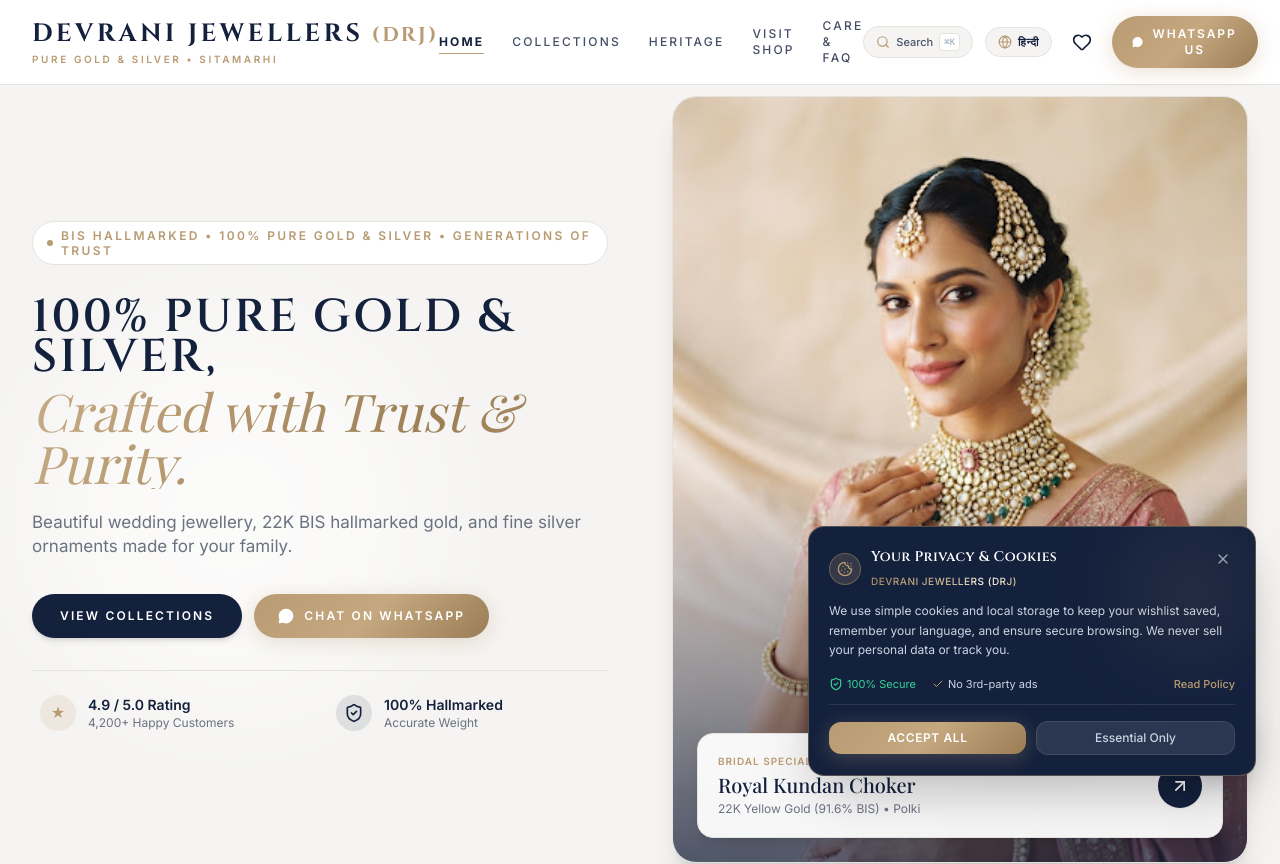
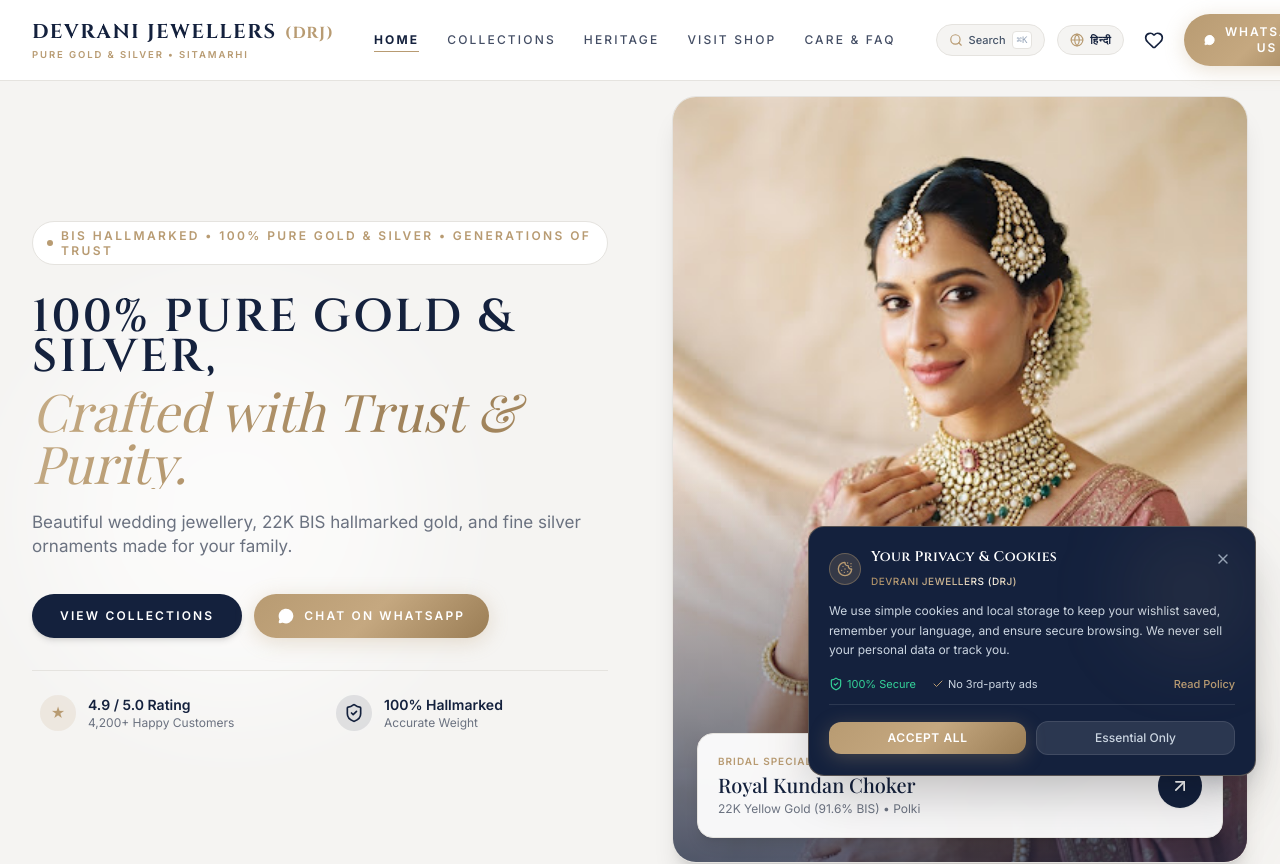
Before and after one commit to rexmediawebsite-sketch/devranijewellers, a React (Vite) app: page / in a window 1280 px wide. Shown: the top 864 px of the page. Built offline with nearby package versions, Linux system fonts and the light colour scheme; a web font is replaced by a local one.

Commit message:
fix: balanced brand typography sizing and navbar spacing to prevent overlapping

```diff
--- a/src/components/common/BrandLogo.jsx
+++ b/src/components/common/BrandLogo.jsx
@@ -15,22 +15,22 @@ export function BrandLogo({
 }) {
   const isDark = variant === 'dark';
 
-  // Fine-tuned typography sizing (no awkward line wraps)
+  // Fine-tuned typography sizing (proportional and balanced)
   const sizeStyles = {
     sm: {
-      name: 'text-base sm:text-lg tracking-[0.12em]',
-      drj: 'text-xs sm:text-sm tracking-[0.1em] ml-1.5',
-      tagline: 'text-[8px] sm:text-[9px] tracking-[0.22em]',
+      name: 'text-sm sm:text-base tracking-[0.06em]',
+      drj: 'text-xs sm:text-sm tracking-[0.05em] ml-1.5',
+      tagline: 'text-[8px] sm:text-[8.5px] tracking-[0.18em]',
     },
     md: {
-      name: 'text-lg sm:text-2xl lg:text-[25px] tracking-[0.14em]',
-      drj: 'text-sm sm:text-lg lg:text-xl tracking-[0.12em] ml-1.5 sm:ml-2',
-      tagline: 'text-[9px] sm:text-[10px] tracking-[0.26em]',
+      name: 'text-base sm:text-lg lg:text-xl tracking-[0.06em] sm:tracking-[0.08em]',
+      drj: 'text-xs sm:text-sm lg:text-base tracking-[0.06em] ml-1.5 sm:ml-2',
+      tagline: 'text-[8.5px] sm:text-[9.5px] tracking-[0.2em]',
     },
     lg: {
-      name: 'text-2xl sm:text-3xl lg:text-4xl tracking-[0.16em]',
-      drj: 'text-lg sm:text-2xl tracking-[0.14em] ml-2 sm:ml-2.5',
-      tagline: 'text-[10px] sm:text-xs tracking-[0.28em]',
+      name: 'text-xl sm:text-2xl lg:text-3xl tracking-[0.08em]',
+      drj: 'text-base sm:text-xl tracking-[0.06em] ml-2',
+      tagline: 'text-[9.5px] sm:text-xs tracking-[0.22em]',
     },
   }[size] || sizeStyles.md;
 
--- a/src/sections/Navbar.jsx
+++ b/src/sections/Navbar.jsx
@@ -101,12 +101,14 @@ export function Navbar() {
           isVisible ? 'translate-y-0' : '-translate-y-full'
         } bg-white/95 backdrop-blur-md shadow-xs border-b border-[#E5E3DF] py-3.5`}
       >
-        <div className="max-w-7xl mx-auto px-4 sm:px-6 lg:px-8 flex items-center justify-between">
-          {/* Left: Luxury Brand Logo & Emblem */}
-          <BrandLogo variant="light" size="md" />
+        <div className="max-w-7xl mx-auto px-4 sm:px-6 lg:px-8 flex items-center justify-between gap-4 sm:gap-6 lg:gap-10">
+          {/* Left: Luxury Brand Typography */}
+          <div className="shrink-0">
+            <BrandLogo variant="light" size="md" />
+          </div>
 
           {/* Center: Desktop Navigation Links */}
-          <nav className="hidden lg:flex items-center gap-7">
+          <nav className="hidden lg:flex items-center gap-5 xl:gap-7 shrink-0">
             {navLinks.map((link) => (
               <NavLink
                 key={link.to}
```
